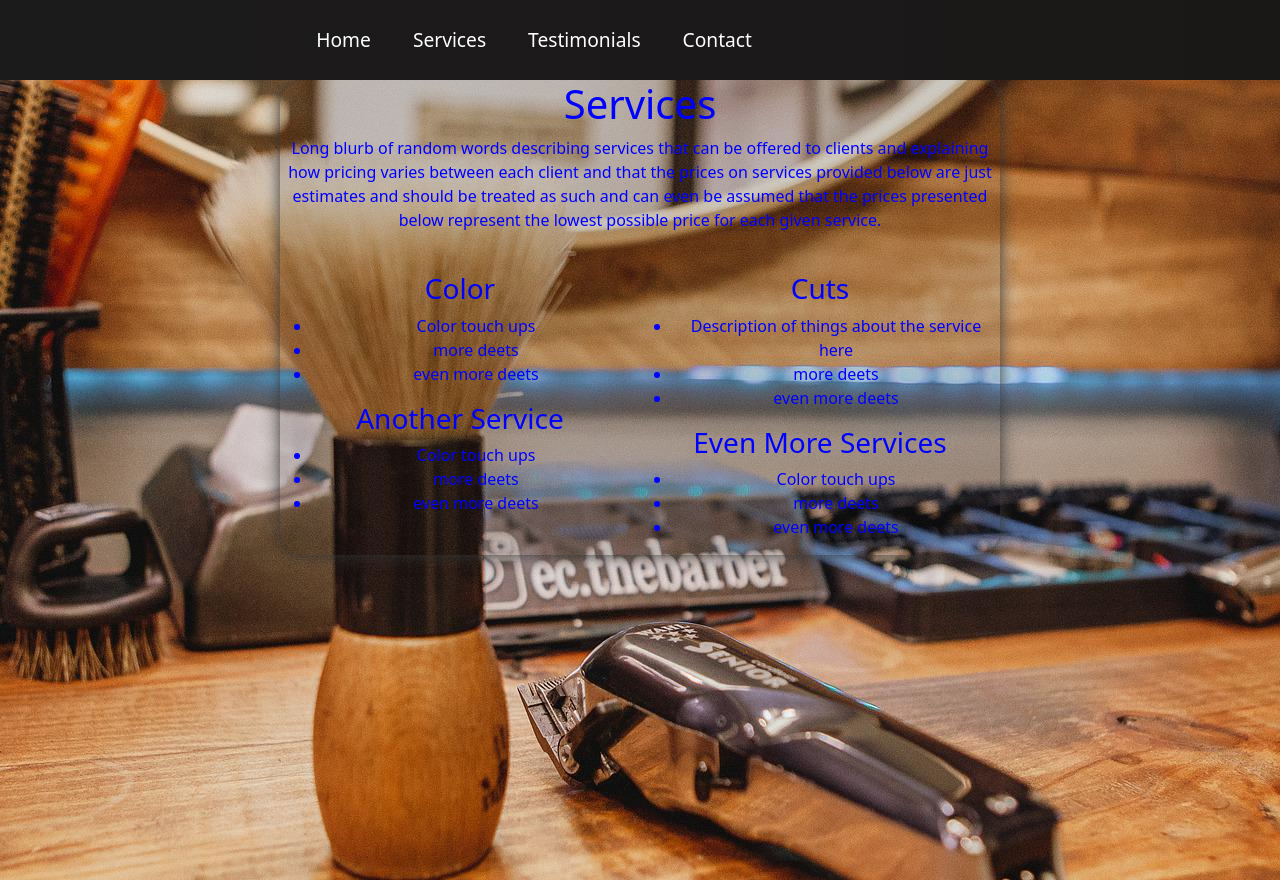
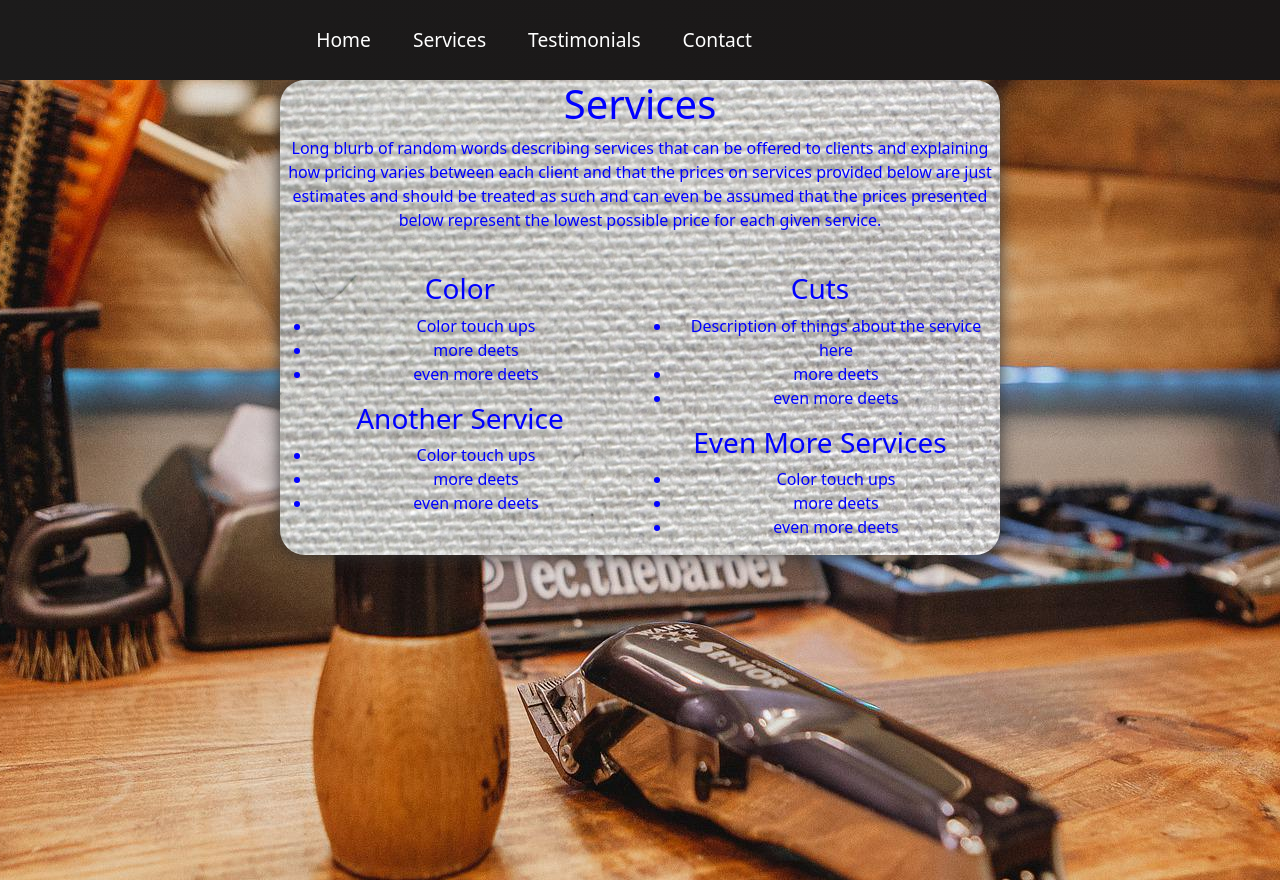
Before and after one commit to mmiles246/chives_site_01, a React (Create React App) app in the folder client/: page /services in a window 1280 px wide. Built offline with nearby package versions, Linux system fonts and the light colour scheme.

Commit message:
Testomonial page added

```diff
--- a/client/src/App.js
+++ b/client/src/App.js
@@ -7,6 +7,7 @@ import EnterSite from './components/EnterSite';
 import Home from './components/Home';
 import 'bootstrap/dist/css/bootstrap.min.css';
 import Services from './components/Services';
+import Testimonials from './components/Testimonials';
 
 
 function App() {
@@ -17,6 +18,7 @@ function App() {
           <Route path='/' element={<Home/>} />
             {/* <Route index element={<Home />} /> */}
             <Route path='services' element={<Services />} />
+            <Route path='testomonials' element={<Testimonials/>} />
         </Routes>
       </>
   );
--- a/client/src/components/NavBar.js
+++ b/client/src/components/NavBar.js
@@ -31,7 +31,7 @@ function NavBar () {
                         <Link to={'/services'} className='nav-links' onClick={e => setClicked(false)} >Services</Link>
                     </li>
                     <li className='nav-item'>
-                        <Link to={'/'} className='nav-links' onClick={e => setClicked(false)}>Testimonials</Link>
+                        <Link to={'testomonials'} className='nav-links' onClick={e => setClicked(false)}>Testimonials</Link>
                     </li>
                     <li className='nav-item'>
                         <Link to={'/'} className='nav-links' onClick={e => setClicked(false)}>Contact</Link>
--- a/client/src/components/Services.css
+++ b/client/src/components/Services.css
@@ -7,7 +7,7 @@
 }
 
 .services-container {
-    display: block;
+    /* display: block; */
     color: blue;
     width: 720px;
     margin: auto;
@@ -15,19 +15,26 @@
     background-color: rgba(0, 0, 0, 0.1);
     box-shadow: 0 0 17px #333;
     text-align: center;
-    align-items: center;
-    align-content: center;
-    height: max-content;
+    overflow: hidden;
+    background-image: url(./imgs/canvas.png);
+    /* align-items: center; */
+    /* align-content: center; */
+    /* height: max-content; */
 }
+/* .services-background {
+
+} */
 
 .service-list-left {
     width: 50%;
     float: left;
+    overflow: hidden;
 }
 
 .service-list-right {
     width: 50%;
     float: right;
+    overflow: hidden;
 }
 
 /* .service-title-left {
--- a/client/src/components/Services.js
+++ b/client/src/components/Services.js
@@ -4,6 +4,7 @@ import station from './imgs/station.png';
 function Services () {
     return (
         <div className="services-page">
+            <div className='services-background'>
                 <div className='services-container'>
                     <h1>Services</h1>
                     <p>Long blurb of random words describing services that can be offered to clients and explaining how pricing varies between each client and that the prices on services provided below are just estimates and should be treated as such and can even be assumed that the prices presented below represent the lowest possible price for each given service.</p>
@@ -38,6 +39,7 @@ function Services () {
                     </div>
                 </div>
             </div>
+        </div>
     )
 }
 
--- /dev/null
+++ b/client/src/components/Testimonials.js
@@ -0,0 +1,17 @@
+import './Testomonials.css';
+
+function Testimonials () {
+
+    return (
+        <div className='testomonial-page'>
+            <div className='testomonial-container'>
+                <div className='testomonial-card'>
+                    <h1>Testimonials</h1>
+                </div>
+            </div>
+        </div>
+    )
+
+}
+
+export default Testimonials;
--- /dev/null
+++ b/client/src/components/Testomonials.css
@@ -0,0 +1,13 @@
+.testomonial-page {
+    background-color: #104547;
+    height: 100vh;
+}
+
+.testomonials-container {
+    width: 75%;
+    /* background-color: #104547; */
+}
+
+.testomonial-card {
+    color: #F7F7FF;
+}
```
Also changed, not shown: client/src/components/imgs/canvas.png (added). Lines whose indentation alone changed are shown as unchanged.
